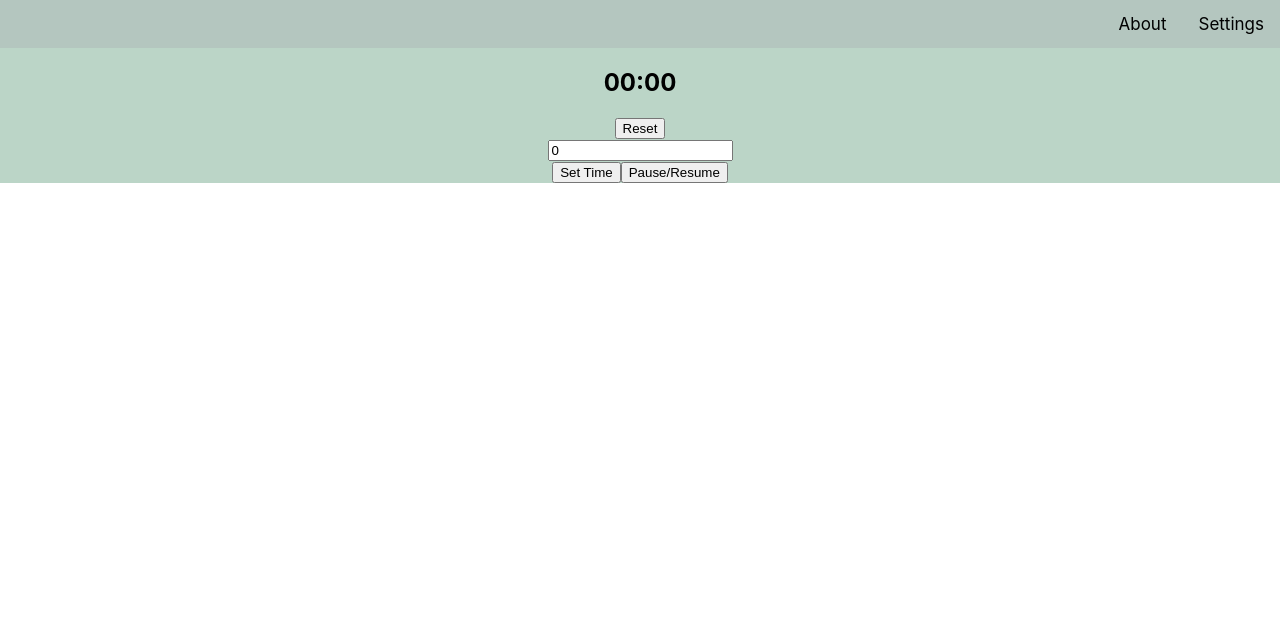
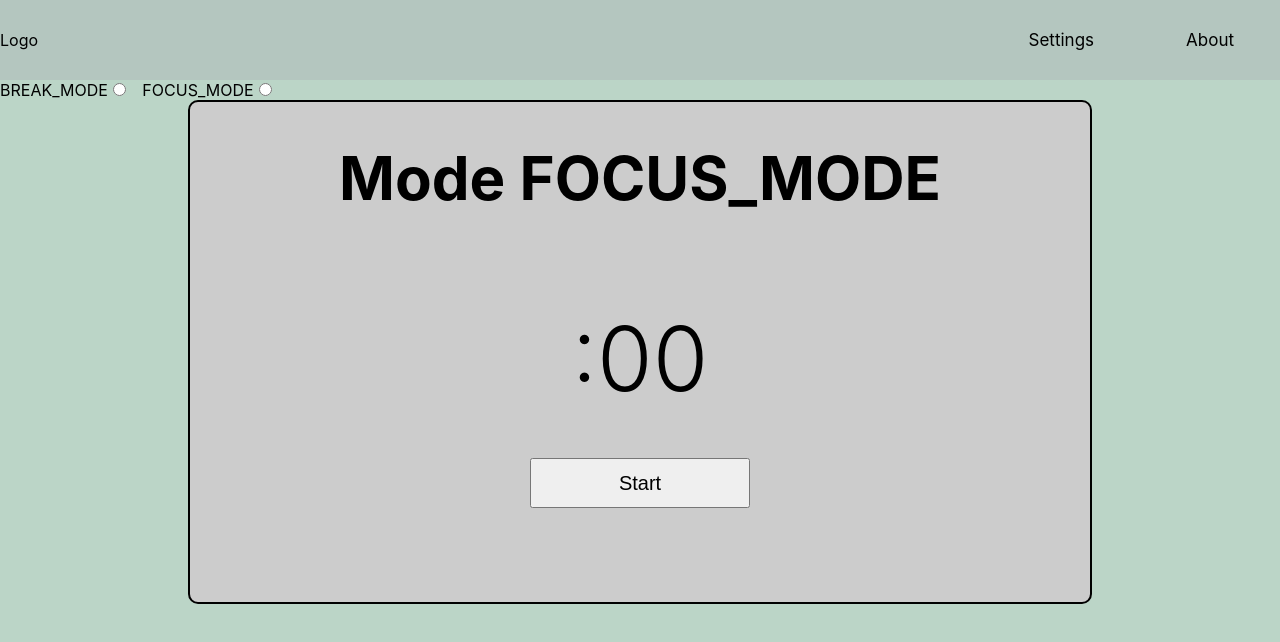
Before and after one commit to Vnnxy/Pomodoro, a React (Create React App) app: page / in a window 1280 px wide. Shown: the top 642 px of the page. Built offline with nearby package versions, Linux system fonts and the light colour scheme.

Commit message:
Options and pause/reume added, still has bugs when tryiing to change modes.

```diff
--- a/src/App.css
+++ b/src/App.css
@@ -1,44 +1,7 @@
-.App {
-  text-align: center;
-}
-
 .body{
   background-color: #bbd5c7;
-  height: 100%;
-  width: 100%;
+  height: 100vw;
+  width: 100vw;
+  margin: 0;
+  padding: 0;
 }
-
-.App-logo {
-  height: 40vmin;
-  pointer-events: none;
-}
-
-@media (prefers-reduced-motion: no-preference) {
-  .App-logo {
-    animation: App-logo-spin infinite 20s linear;
-  }
-}
-
-.App-header {
-  background-color: #282c34;
-  min-height: 100vh;
-  display: flex;
-  flex-direction: column;
-  align-items: center;
-  justify-content: center;
-  font-size: calc(10px + 2vmin);
-  color: white;
-}
-
-.App-link {
-  color: #61dafb;
-}
-
-@keyframes App-logo-spin {
-  from {
-    transform: rotate(0deg);
-  }
-  to {
-    transform: rotate(360deg);
-  }
-}
--- a/src/App.js
+++ b/src/App.js
@@ -3,107 +3,39 @@ import React, { useState, useRef, useEffect } from "react";
 import SettingsMenu from './Components/SettingsMenu';
 import NavMenu from './Components/NavMenu'
 import useOnClickOutside from './Hooks/useOnClickOutside';
+import Timer from './Components/Timer'
+import ModeSelector from './Components/ModeSelector';
 
 const App = () =>{
 
+const [settingsOpen, toogleSettingsOpen] = useState(false);
+const [workMinutes, setWorkMinutes] = useState(25); //We define the default state of the timer.
+const [breakMinutes, setBreakMinutes] = useState(10); //We define the default state of the break time.
+const ref1= useRef();
+const ref2= useRef();
+const BREAK_MODE='BREAK_MODE';
+const FOCUS_MODE='FOCUS_MODE';
 
-  const Ref = useRef();
+const modesData ={
+  BREAK_MODE : breakMinutes,
+  FOCUS_MODE : workMinutes
+}
 
-  const [timer, setTimer] = useState("00:00");
+const [currentMode, setMode] = useState(FOCUS_MODE); //default mode
+const [currentTime, setCurrentTime] = useState(workMinutes);
 
-  const [isPaused, changePaused] = useState(false);
-
-  var timeStamp = 20000; //default time
-
-
-  //Function that calculates de remaining time
-  const getTimeDifference = (t) =>{
-    const total = Date.parse(t)-Date.parse(new Date());
-    const min= Math.floor((total / 1000 / 60) % 60);
-    const seconds = Math.floor((total / 1000) % 60);
-    return {
-      total,
-      min,
-      seconds,
-  };
-  };
-
-  //Sets the visible timer and updates it
-  const startTimer = (t) =>{
-    let {total, min, seconds} = getTimeDifference(t);
-    if (total>=0){
-      setTimer((min > 9? min: "0" + min) +
-    ":" +
-    (seconds > 9 ? seconds : "0" + seconds));
-    };
-  };
-
-  //This starts the timer
-  const clearTimer = (t) =>{
-    if (Ref.current) clearInterval(Ref.current);
-    const id = setInterval(() => {
-        startTimer(t);
-    }, 1000);
-    Ref.current = id;
-  }
-
-  const startPause = (t) =>{
-    const id= setInterval(() =>{
-      if(!isPaused){
-        startTimer(t);
-      }
-    }, 1000);
-    Ref.current=id;
-  }
-
-  const getDeadTime = (newTime) => {
-    let deadline = new Date();
-
-    deadline.setSeconds(deadline.getSeconds() + newTime);
-    return deadline;
-  }
-
-
-  useEffect(() => {
-    clearTimer(getDeadTime(1));
-}, []);
-
-const onClickReset = () => {
-  clearTimer(getDeadTime(1));
-};
-
-
-const [minValue, setMinValue] = useState(0); // State to hold input value
-
-
-//Sets the time
-const handleMinChange = (event) =>{
-  setMinValue(parseInt(event.target.value))
+const handleSettingsOpener = ()  =>{
+  toogleSettingsOpen(!settingsOpen);
 }
 
 
-const handleTimeChange = (event) =>{
-  setMinValue(parseInt(event.target.value))
-  console.log(minValue)
-  const totalTime = (minValue*60);
-  startPause(getDeadTime(totalTime))
+const changeMode = (event) =>{
+
+  setMode(event.target.value);
+  setCurrentTime(modesData[event.target.value])
+  console.log(currentMode)
+  console.log(currentTime)
 }
-
-const togglePause = () => {
-  changePaused(!isPaused);
-  console.log(isPaused)
-}
-
-const [settingsOpen, toogleSettingsOpen] = useState(false);
-
-const [workMinutes, setWorkMinutes] = useState(25); //We define the default state of the timer.
-const [breakMinutes, setBreakMinutes] = useState(10); //We define the default state of the break time.
-
-const handleSettingsOpener = ()  =>{
-  toogleSettingsOpen(!settingsOpen);
-  console.log("tara")
-}
-
 
 const settingProps = {
   settingsOpen:settingsOpen,
@@ -113,26 +45,14 @@ const settingProps = {
   setBreakMinutes: setBreakMinutes,
   handleSettingsOpener: handleSettingsOpener
 }
-
-const ref1= useRef();
-const ref2= useRef();
-
-    useOnClickOutside(ref1, ref2, handleSettingsOpener);
+useOnClickOutside(ref1, ref2, handleSettingsOpener);
 
 return (
-  <div
-      style={{ textAlign: "center", margin: "auto" }} className='body'>
-        <NavMenu handleSettingsOpener= {handleSettingsOpener} ref={ref2}/>
-      <h2>{timer}</h2>
-
-      <button onClick={onClickReset}>Reset</button>
-      <div>
-      <input type='number'value={minValue} onChange={handleMinChange} placeholder='Minutes'/>
-      </div>
-      <button onClick={handleTimeChange}>Set Time</button>
-      <button onClick={togglePause}>Pause/Resume</button>
+  <div className='body'>
+      <NavMenu handleSettingsOpener= {handleSettingsOpener} ref={ref2}/>
       <SettingsMenu {...settingProps} ref={ref1}/>
-
+      <ModeSelector modesData={modesData} changeMode={changeMode}/>
+      <Timer min={currentTime} mode={currentMode}/>
   </div>
 );
 
--- /dev/null
+++ b/src/Components/ModeSelector.js
@@ -0,0 +1,23 @@
+
+
+const ModeSelector = ({modesData, changeMode}) =>{
+
+    return(
+        <div className="mode-wrapper">
+            {Object.keys(modesData).map(key=>
+                <>
+                <label for={`input-${key}`} id={`label-${key}`} >{key}</label>
+                <input value={key}type="radio" name="choice-radio" id={`input-${key}`} onChange={changeMode}/>
+                &nbsp; &nbsp;
+                </>
+            )
+
+            }
+            <div className='toggle'></div>
+        </div>
+    )
+
+
+}
+
+export default ModeSelector;
--- a/src/Components/NavMenu.js
+++ b/src/Components/NavMenu.js
@@ -4,6 +4,7 @@ import '../Styles/NavMenuStyles.css'
 const NavMenu = forwardRef(({handleSettingsOpener}, ref) =>{
     return(
     <div className="nav-container" ref={ref}>
+        <div className='Logo'>Logo</div>
         <nav>
             <a href="#settings-menu" onClick={handleSettingsOpener}>Settings</a>
             <a href="#">About</a>
--- a/src/Components/SettingsMenu.js
+++ b/src/Components/SettingsMenu.js
@@ -1,6 +1,5 @@
-import {useRef, useState, useEffect, forwardRef} from 'react';
+import {forwardRef} from 'react';
 import '../Styles/SettingsMenuStyles.css'
-import useOnClickOutside from '../Hooks/useOnClickOutside';
 
 const SettingsMenu = forwardRef(({settingsOpen, workMinutes, setWorkMinutes, breakMinutes, setBreakMinutes, handleSettingsOpener},ref) =>{
     if (!settingsOpen) {
--- /dev/null
+++ b/src/Components/Timer.js
@@ -0,0 +1,80 @@
+import {useRef, useState } from "react";
+
+import '../Styles/TimerStyles.css'
+
+const Timer = ({min, mode}) =>{
+    var minutes = min;
+
+    const timeRef = useRef();
+    timeRef.current= min;
+    const[time, setTime] = useState(":00");
+    const [hasStarted, setStart] = useState(false);
+    const [isPaused, setPause] =useState(false);
+    const PAUSE = 'Pause';
+    const RESUME ='Resume';
+    const START = 'Start';
+
+    const [currentButtonState, setCurrentButtonState]= useState(START);
+
+    const pauseRef = useRef();
+    pauseRef.current= isPaused;
+
+    function countdown (minutes){
+        var seconds =60;
+        var time;
+
+        function tick(){
+            var current_minutes = minutes-1;
+            if(pauseRef.current=== false)
+                seconds--;
+            time= setTime(current_minutes.toString() + ":" + (seconds < 10 ? "0" : "") + String(seconds));
+
+                if( seconds > 0) {
+                    setTimeout(tick, 1000);
+            } else {
+                if(minutes > 1){
+                    countdown(minutes-1)
+                }
+            }
+        }
+        tick()
+        }
+
+    function handlePauseResume(){
+
+        //This blocks the button so it can't restart the timer
+        if(!hasStarted){
+            countdown(min);
+            setStart(true);
+            setCurrentButtonState(PAUSE);
+        }
+        //Handle if is pressed again, this sets pause to true/false.
+        else{
+            setPause(!isPaused);
+            if(currentButtonState=== PAUSE)
+                setCurrentButtonState(RESUME);
+            else
+                setCurrentButtonState(PAUSE);
+        }
+
+    }
+
+    return(
+        <div className="main-container">
+            <div className="mode-cont">
+                <h1>Mode {mode}</h1>
+            </div>
+            <div className="timer-container">
+                <div className="timestamp-cont">{time}</div>
+                <button className="start-pause-button" onClick={handlePauseResume}>{currentButtonState}</button>
+            </div>
+        </div>
+    )
+}
+
+
+
+
+
+
+export default Timer;
--- /dev/null
+++ b/src/Styles/ModeSelectorStyles.css
@@ -0,0 +1,51 @@
+
+.mode-wrapper{
+    position: relative;
+    height: 26px;
+    width: 120px;
+    margin: 20px auto;
+    background: rgba(0, 0, 0, 0.25);
+    border-radius: 3px;
+    -webkit-box-shadow: inset 0 1px 3px rgba(0, 0, 0, 0.3), 0 1px rgba(255, 255, 255, 0.1);
+    box-shadow: inset 0 1px 3px rgba(0, 0, 0, 0.3), 0 1px rgba(255, 255, 255, 0.1);
+}
+
+.mode-wrapper input{
+    position: absolute !important;
+  clip: rect(0, 0, 0, 0);
+  height: 1px;
+  width: 1px;
+  border: 0;
+  overflow: hidden;
+}
+
+.mode-wrapper label{
+    background-color: #e4e4e4;
+  color: rgba(0, 0, 0, 0.6);
+  font-size: 14px;
+  line-height: 1;
+  text-align: center;
+  padding: 8px 16px;
+  margin-right: -1px;
+  border: 1px solid rgba(0, 0, 0, 0.2);
+  box-shadow: inset 0 1px 3px rgba(0, 0, 0, 0.3), 0 1px rgba(255, 255, 255, 0.1);
+  transition: all 0.1s ease-in-out;
+}
+
+
+.mode-wrapper label:hover {
+    cursor: pointer;
+  }
+
+.mode-wrapper input:checked + label {
+    background-color: #a5dc86;
+    box-shadow: none;
+  }
+
+  .mode-wrapper  label:first-of-type {
+    border-radius: 4px 0 0 4px;
+  }
+
+  .mode-wrapper label:last-of-type {
+    border-radius: 0 4px 4px 0;
+  }
--- a/src/Styles/NavMenuStyles.css
+++ b/src/Styles/NavMenuStyles.css
@@ -1,13 +1,22 @@
 .nav-container{
+    display:flex;
     overflow: hidden;
     background-color: #b4c6bf;
+    height: 80px;
+    justify-content: space-between;
+    align-items: center;
+
+}
+
+.nav-container nav{
+    display: flex;
 }
 
 .nav-container a{
     float: right;
     color: black ;
     text-align: center;
-    padding: 14px 16px;
+    padding: 24px 46px;
     text-decoration: none;
     font-size: 17px;
 }
--- /dev/null
+++ b/src/Styles/TimerStyles.css
@@ -0,0 +1,37 @@
+.main-container{
+    display: flex;
+
+    align-items: center;
+    max-width: 900px;
+    min-height: 500px;
+    background-color: #ccc;
+    flex-direction: column;
+    border: 2px solid #000; /* Border width and color */
+    border-radius: 10px; /* Adjust the value to control the roundness of the corners */
+    position: relative;
+    margin: auto;
+}
+
+.mode-cont{
+  text-align: center;
+  font-size: 30px;
+  margin-bottom: 50px;
+}
+
+.timer-container{
+    width: 320px;
+    height: 105px;
+    text-align: center;
+}
+
+.timestamp-cont{
+    font-size: 90px;
+    font-weight: 300;
+}
+
+.start-pause-button{
+    font-size: 20px;
+    margin-top: 45px;
+    height: 50px;
+    width: 220px;
+}
```
